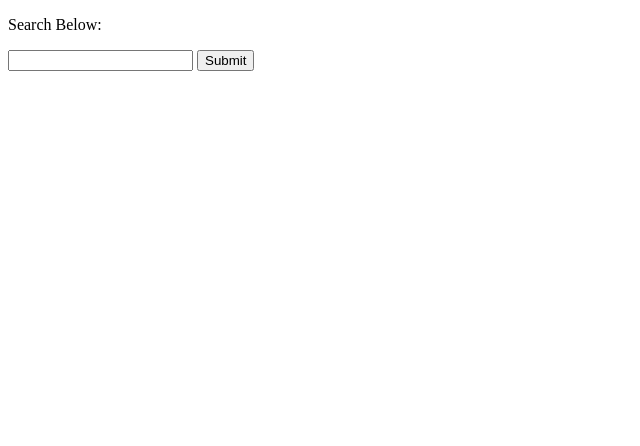
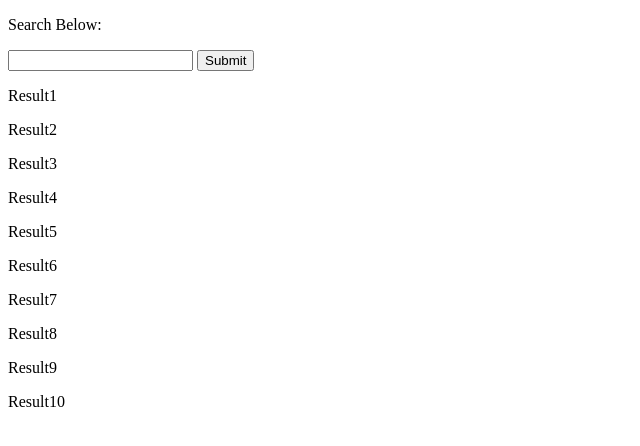
Before and after one commit to jtcanfield/recipepuppy-search-project, a plain HTML site: page index.html in a window 1280 px wide. Shown: the whole page, without its empty margins (0-640 px from the left). Drawn offline with nearby package versions, Linux system fonts and the light colour scheme.

Commit message:
add results to html

```diff
--- a/index.html
+++ b/index.html
@@ -7,6 +7,16 @@
     <p>Search Below:</p>
     <input id="textinput" type="text">
     <input type="submit" name="submit" onclick="searchSubmit()">
+    <p id="Result1">Result1</p>
+    <p id="Result2">Result2</p>
+    <p id="Result3">Result3</p>
+    <p id="Result4">Result4</p>
+    <p id="Result5">Result5</p>
+    <p id="Result6">Result6</p>
+    <p id="Result7">Result7</p>
+    <p id="Result8">Result8</p>
+    <p id="Result9">Result9</p>
+    <p id="Result10">Result10</p>
   </body>
   <script src='https://code.jquery.com/jquery-3.1.0.min.js'></script>
   <script src="main.js"></script>
--- a/main.js
+++ b/main.js
@@ -1,6 +1,6 @@
 function searchSubmit(){
-  console.log($("#textinput").val());
-  fetch("http://recipepuppyproxy.herokuapp.com/api/?q=")
+  let usersearch = $("#textinput").val()
+  fetch("http://recipepuppyproxy.herokuapp.com/api/?q=" + usersearch)
     .then(
       function(response) {
         if (response.status !== 200) {
```
